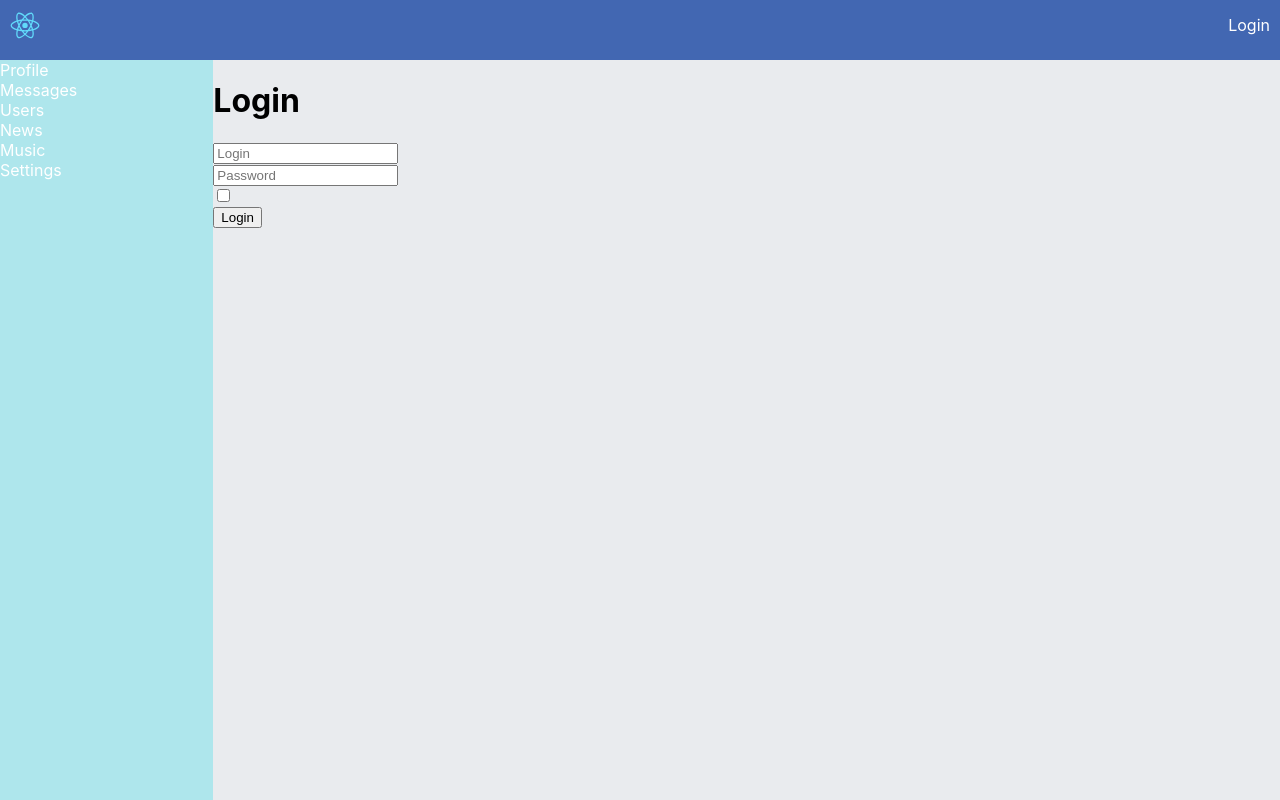
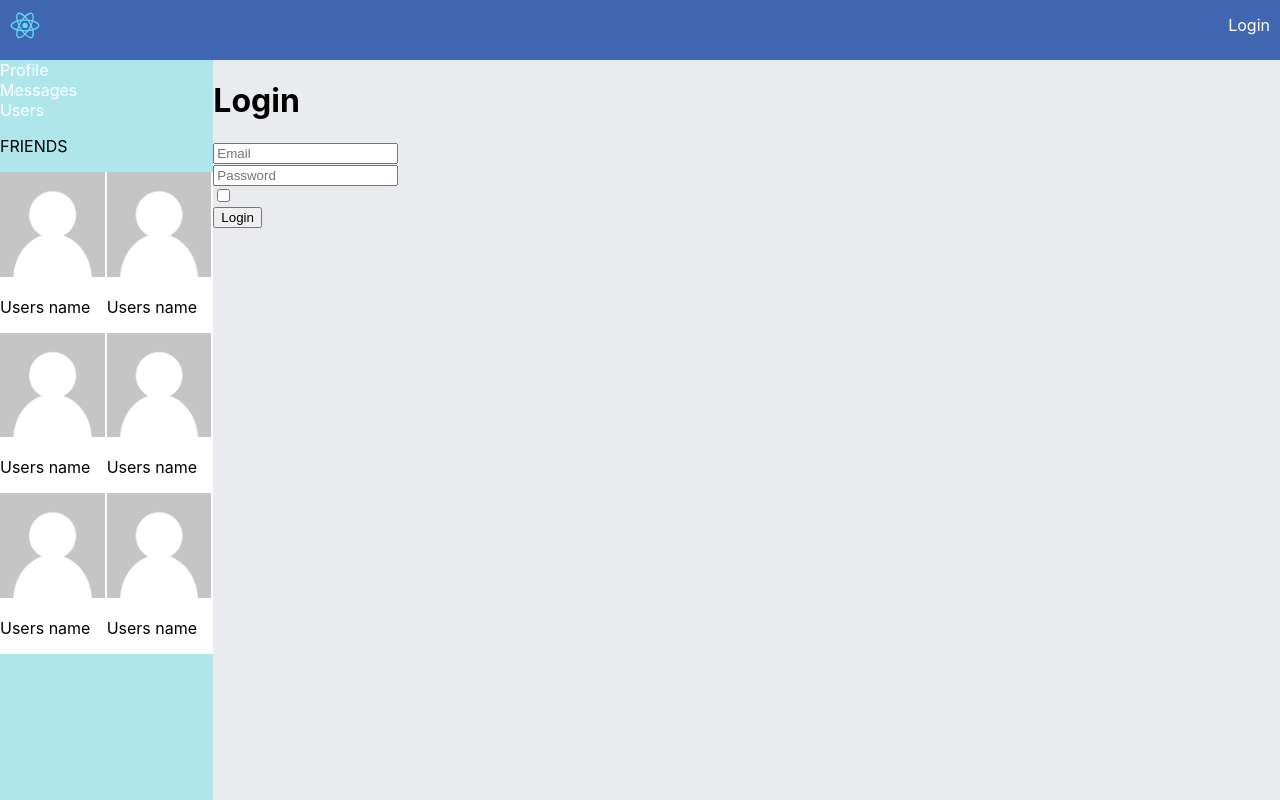
Before and after one commit to Vova0410/SocialN, a React (Create React App) app: page /login in a window 1280 px wide. Built offline with nearby package versions, Linux system fonts and the light colour scheme; no server answers; a web font is replaced by a local one.

Commit message:
Lesson 78 Login fron sn

```diff
--- a/src/api/api.js
+++ b/src/api/api.js
@@ -46,5 +46,11 @@ export const profileAPI = {
 export const authAPI = {
      me() {
         return instance.get(`auth/me`)
+    },
+    login(email, password, rememberMe = false) {
+         return instance.post(`auth/login`, {email, password, rememberMe})
+    },
+    logout() {
+         return instance.delete(`auth/login`)
     }
 };
--- /dev/null
+++ b/src/components/Friends/FriendData/FriendData.jsx
@@ -0,0 +1 @@
+import React from 'react';
--- /dev/null
+++ b/src/components/Friends/Friends.jsx
@@ -0,0 +1,62 @@
+import React from 'react';
+import userPhoto from '../../img/empty.png';
+import classes from './Friends.module.css';
+
+
+class Friends extends React.Component {
+
+    render() {
+        return (
+            <>
+            <p>FRIENDS</p>
+            <div className={classes.friendsData_wrapper}>
+
+                <div>
+                    <div className={classes.friendsPhoto}>
+                        <img src={userPhoto} alt="friend"/>
+                    </div>
+                    <p className={classes.friendsName}>Users name </p>
+                </div>
+
+                <div>
+                <div className={classes.friendsPhoto}>
+                    <img src={userPhoto} alt="friend"/>
+                </div>
+                <p className={classes.friendsName}>Users name </p>
+            </div>
+
+                <div>
+                    <div className={classes.friendsPhoto}>
+                        <img src={userPhoto} alt="friend"/>
+                    </div>
+                    <p className={classes.friendsName}>Users name </p>
+                </div>
+
+                <div>
+                    <div className={classes.friendsPhoto}>
+                        <img src={userPhoto} alt="friend"/>
+                    </div>
+                    <p className={classes.friendsName}>Users name </p>
+                </div>
+
+                <div>
+                    <div className={classes.friendsPhoto}>
+                        <img src={userPhoto} alt="friend"/>
+                    </div>
+                    <p className={classes.friendsName}>Users name </p>
+                </div>
+
+                <div>
+                    <div className={classes.friendsPhoto}>
+                        <img src={userPhoto} alt="friend"/>
+                    </div>
+                    <p className={classes.friendsName}>Users name </p>
+                </div>
+
+            </div>
+            </>
+        )
+
+    }
+}
+export default Friends;
--- /dev/null
+++ b/src/components/Friends/Friends.module.css
@@ -0,0 +1,14 @@
+.friendsData_wrapper {
+    display: grid;
+    grid-template-rows: 1fr 1fr;
+    grid-template-columns: 1fr 1fr;
+    background: #ffffff;
+}
+
+.friendsPhoto {
+    width: 100%;
+}
+
+.friendsPhoto img {
+    width: 98%;
+}
--- a/src/components/Header/Header.jsx
+++ b/src/components/Header/Header.jsx
@@ -10,7 +10,9 @@ const Header = (props) => {
 
                     <div className={classes.header_login}>
                         {
-                            props.isAuth ? props.login : <NavLink className={classes.navlink_login} to="/login">Login</NavLink>
+                            props.isAuth
+                                ? <div> {props.login} <button onClick={props.logOutL}>Log Out</button> </div>
+                                : <NavLink className={classes.navlink_login} to="/login">Login</NavLink>
                         }
 
                     </div>
--- a/src/components/Header/HeaderContainer.jsx
+++ b/src/components/Header/HeaderContainer.jsx
@@ -1,6 +1,6 @@
 import React from 'react';
 import Header from "./Header";
-import {getUsersAuthDataDAL, setAuthUsersData} from "../../state/auth-reducer";
+import {getUsersAuthDataDAL, logOutDAL, setAuthUsersData} from "../../state/auth-reducer";
 import {connect} from "react-redux";
 
 
@@ -31,6 +31,9 @@ let mapDispatchToProps = (dispatch) => {
         },
         getUsersAuthDataDAL(id, login, email) {
             dispatch(getUsersAuthDataDAL(id, login, email))
+        },
+        logOutL(){
+            dispatch(logOutDAL())
         }
     }
 }
--- a/src/components/Login/Login.jsx
+++ b/src/components/Login/Login.jsx
@@ -1,19 +1,22 @@
 import React from 'react';
 import { Field, reduxForm } from 'redux-form'
-import {maxLength, required} from "../../utils/validators/validators";
+import {maxLength22, required} from "../../utils/validators/validators";
 import {Input} from "../common/FormsControls/FormsControl";
+import {connect} from "react-redux";
+import {loginDAL} from "../../state/auth-reducer";
+import {Redirect} from "react-router-dom";
 
 let LoginForm = (props) => {
     const { handleSubmit } = props;
     return(
         <form onSubmit={handleSubmit}>
             <div>
-                <Field name="Login"  type="text" placeholder="Login" component={Input} validate={[required]}/>
+                <Field name="Email"  type="text" placeholder="Email" component={Input} validate={[required, maxLength22]}/>
             </div>
             <div>
-                <Field name="Password"  type="text" placeholder="Password" component={Input} validate={[required]}/>
+                <Field name="Password"  type="Password" placeholder="Password" component={Input} validate={[required]}/>
             </div>
-            <div>
+             <div>
                 <Field name="rememberMe" type="checkbox" component={Input} validate={[required]}/>
             </div>
             <div>
@@ -29,8 +32,12 @@ LoginForm = reduxForm({ //скопировал с библиотеки, подс
 
 const Login = (props) => {
     const onSubmit = dataForm => {
-        console.log(dataForm)
+
+        /*console.log(dataForm)*/
+        props.LoginL(dataForm.Email, dataForm.Password, dataForm.rememberMe)
     };
+
+    if(props.isAuth) {return <Redirect to={"/profile"} />}
     return(<div>
             <h1>Login</h1>
             <LoginForm onSubmit={onSubmit}/>
@@ -39,5 +46,11 @@ const Login = (props) => {
     )
 
 };
+const mapStateToPros = (state) => {
+    return{
+        isAuth: state.auth.isAuth
+    }
 
-export default Login;
+};
+
+export default connect(mapStateToPros,  {LoginL: loginDAL})(Login) ;
--- a/src/components/Navbar/Navbar.jsx
+++ b/src/components/Navbar/Navbar.jsx
@@ -1,6 +1,7 @@
 import React from 'react';
 import classes from  './Navbar.module.css';
 import {NavLink} from 'react-router-dom';
+import Friends from "../Friends/Friends";
 
 
 const Navbar = () => {
@@ -15,7 +16,10 @@ const Navbar = () => {
             <div className={classes.item}>
                 <NavLink to="/users" activeClassName={classes.active}>Users</NavLink>
             </div>
-            <div className={classes.item}>
+            <div className={classes.friends}>
+                <Friends />
+            </div>
+            {/*<div className={classes.item}>
          <NavLink to="/news" activeClassName={classes.active}>News</NavLink>
          </div>
          <div className={classes.item}>
@@ -23,7 +27,7 @@ const Navbar = () => {
          </div>
          <div className={classes.item}>
          <NavLink to="/settings" activeClassName={classes.active}>Settings</NavLink>
-            </div>
+         </div>*/}
         </nav>
     )
 };
--- a/src/state/auth-reducer.js
+++ b/src/state/auth-reducer.js
@@ -6,7 +6,8 @@ let initialState = {
     id: null,
     login: null,
     email: null,
-    isAuth: false
+    isAuth: false,
+
 
 };
 
@@ -16,27 +17,54 @@ const authReducer = (state = initialState, action) => {
         case SET_AUTH_USERS_DATA:
             return {
                 ...state,
-                ...action.UserData,
-                isAuth: true
-            }
+                ...action.UserData
+
+            };
     }
     return state;
 };
 
-export const setAuthUsersData = (id, login, email) => ({
-    type: SET_AUTH_USERS_DATA, UserData: {id, login, email}
+
+// action creators
+export const setAuthUsersData = (id, login, email, isAuth) => ({
+    type: SET_AUTH_USERS_DATA, UserData: {id, login, email, isAuth}
 });
 
+
+
+
+//thunk
 export const getUsersAuthDataDAL = () => {
     return (dispatch) => {
         authAPI.me().then(respons => {
             if (respons.data.resultCode === 0) {
- dispatch(setAuthUsersData(respons.data.data.id, respons.data.data.login, respons.data.data.email));
+                dispatch(setAuthUsersData(respons.data.data.id, respons.data.data.login, respons.data.data.email, true));
             }
 
         })
     }
+};
+
+export const loginDAL = (email, password, rememberMe) => (dispatch) => {
+    return (
+        authAPI.login(email, password, rememberMe).then(respons => {
+            if (respons.data.resultCode === 0) {
+                dispatch(getUsersAuthDataDAL())
             }
 
+        })
+    )
+};
+
+export const logOutDAL = () => (dispatch) => {
+    return (
+        authAPI.logout().then(respons => {
+            if (respons.data.resultCode === 0) {
+                dispatch(setAuthUsersData(null, null, null, false))
+            }
+
+        })
+    )
+};
 
 export default authReducer;
--- /dev/null
+++ b/src/state/friens-reducer.js
@@ -0,0 +1,3 @@
+/**
+ * Created by Dell on 29.10.2019.
+ */
--- a/src/utils/validators/validators.js
+++ b/src/utils/validators/validators.js
@@ -4,5 +4,7 @@
 
 export const required = value => (value ? undefined : 'Required');
 
-export const maxLength = max => value =>
-    value && value.length > max ? `Must be ${max} characters or less` : undefined;
+const maxLength = max => value =>
+value && value.length > max ? `Must be ${max} characters or less` : undefined;
+
+export const maxLength22 = maxLength(22);
```
Lines whose indentation alone changed are shown as unchanged.
